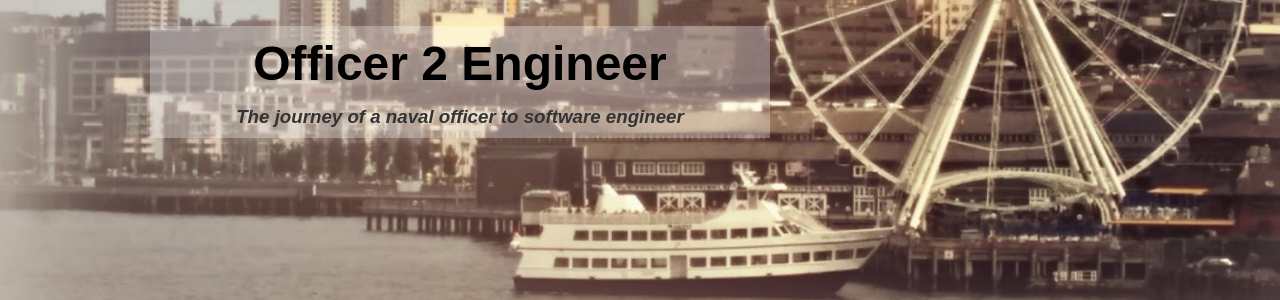
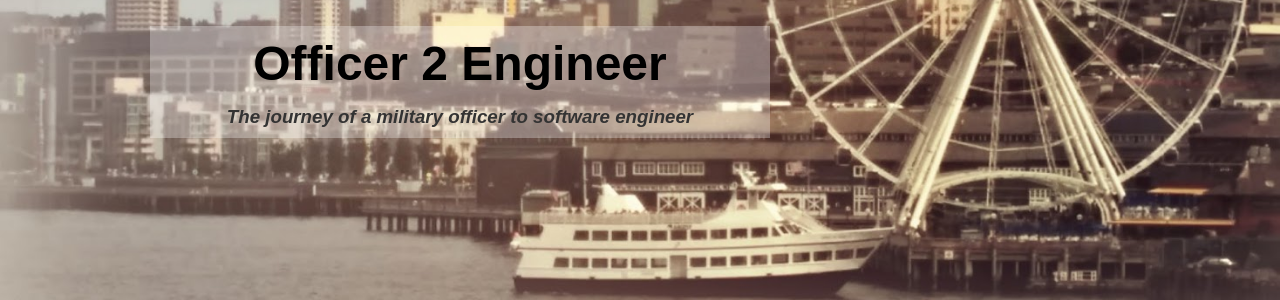
Before and after one commit to jasonsjones/jasonsjones.github.io, a Jekyll site: the page built from index.html, in a window 1280 px wide and 1222 px high. Shown: the part 199-499 px from the top of the window. Built offline with Jekyll 4.4.1, drawn with Linux system fonts in a browser that asks for light colours.

Commit message:
Change site description

```diff
--- a/_config.yml
+++ b/_config.yml
@@ -2,7 +2,7 @@
 title: Officer 2 Engineer
 email: jsjones96@gmail.com
 description: > # this means to ignore newlines until "baseurl:"
-    The journey of a naval officer to software engineer
+    The journey of a military officer to software engineer
 baseurl: "" # the subpath of your site, e.g. /blog/
 url: "http://jasonsjones.github.io" # the base hostname & protocol for your site
 twitter_username: jsj0nes
```
